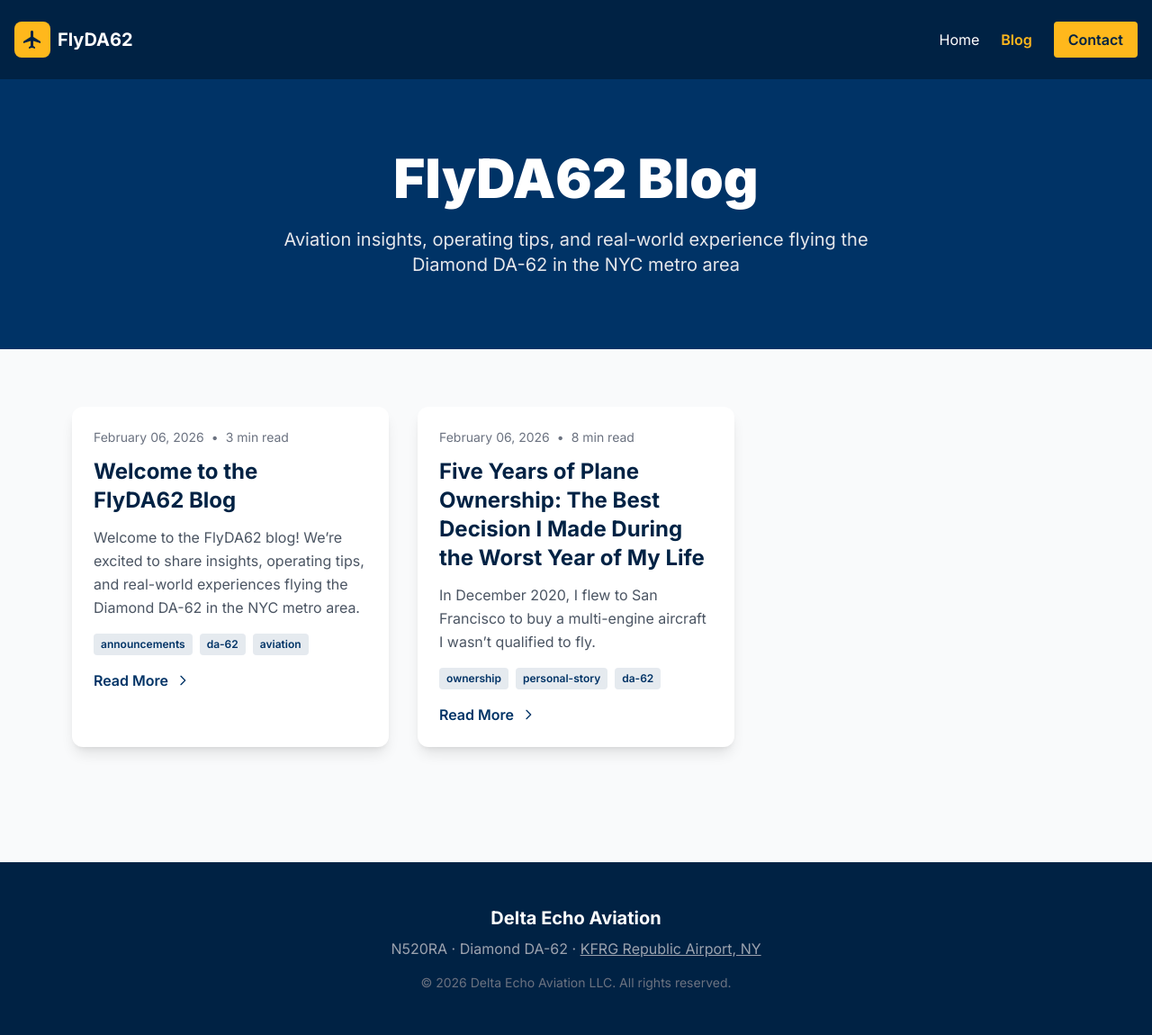
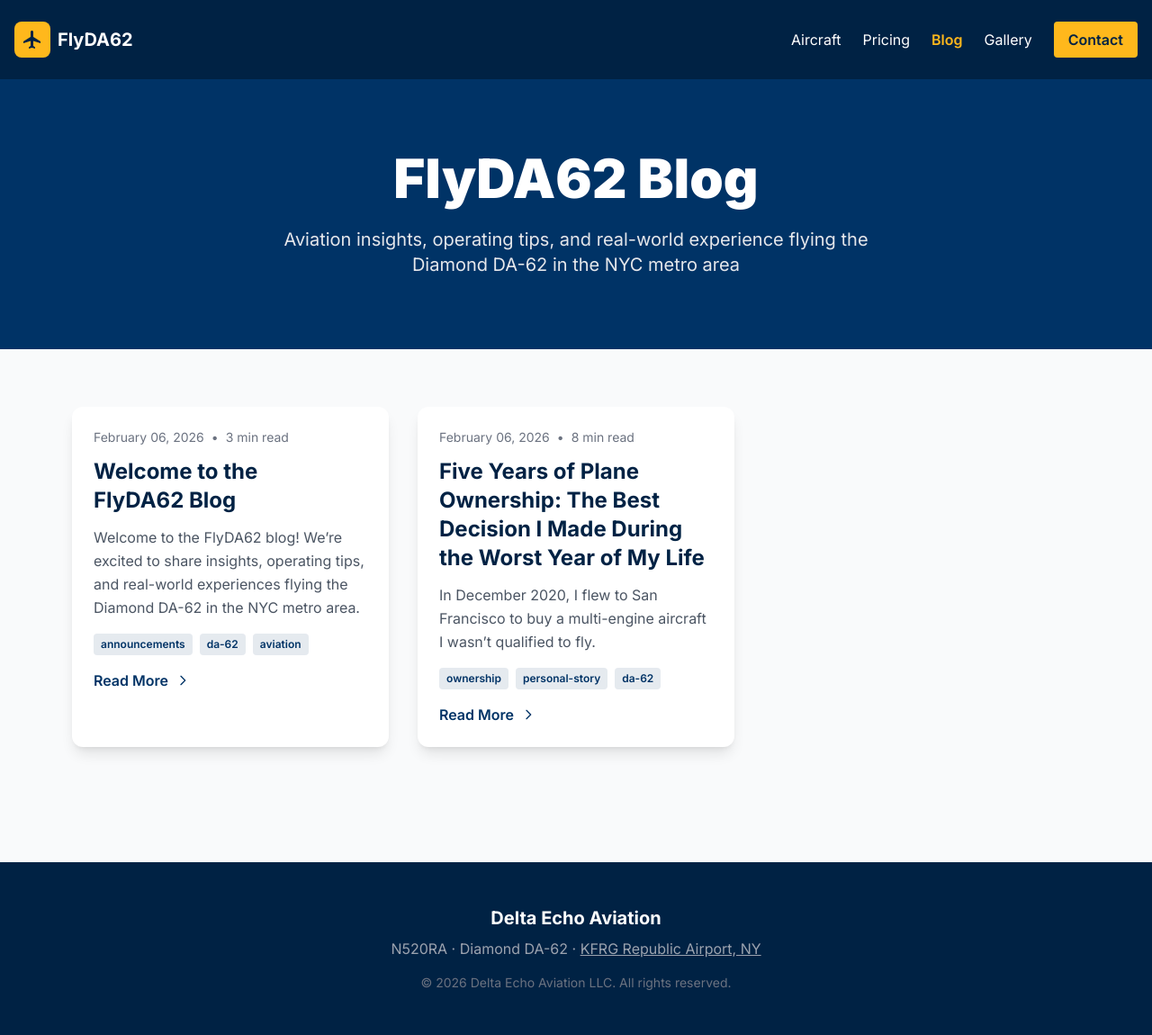
Before and after one commit to robottwo/flyda62, a Jekyll site: the page built from blog/index.html, in a window 1280 px wide. Shown: the whole page at 90% size. Built offline with Jekyll 4.4.1, drawn with Linux system fonts in a browser that asks for light colours; nearby versions of some CDN libraries.

Commit message:
Sync blog navigation with main site

```diff
--- a/_layouts/post.html
+++ b/_layouts/post.html
@@ -110,8 +110,10 @@
                 <span class="font-bold text-xl">FlyDA62</span>
             </a>
             <nav class="flex items-center space-x-6">
-                <a href="/" class="hover:text-gold transition-colors">Home</a>
-                <a href="/blog" class="hover:text-gold transition-colors">Blog</a>
+                <a href="/#aircraft" class="hover:text-gold transition-colors">Aircraft</a>
+                <a href="/#pricing" class="hover:text-gold transition-colors">Pricing</a>
+                <a href="/blog" class="text-gold font-semibold">Blog</a>
+                <a href="/#gallery" class="hover:text-gold transition-colors">Gallery</a>
                 <a href="/#contact" class="px-4 py-2 bg-gold text-aviation-dark font-semibold rounded hover:bg-gold-light transition-colors">
                     Contact
                 </a>
--- a/blog/index.html
+++ b/blog/index.html
@@ -57,8 +57,10 @@ title: Blog
                 <span class="font-bold text-xl">FlyDA62</span>
             </a>
             <nav class="flex items-center space-x-6">
-                <a href="/" class="hover:text-gold transition-colors">Home</a>
+                <a href="/#aircraft" class="hover:text-gold transition-colors">Aircraft</a>
+                <a href="/#pricing" class="hover:text-gold transition-colors">Pricing</a>
                 <a href="/blog" class="text-gold font-semibold">Blog</a>
+                <a href="/#gallery" class="hover:text-gold transition-colors">Gallery</a>
                 <a href="/#contact" class="px-4 py-2 bg-gold text-aviation-dark font-semibold rounded hover:bg-gold-light transition-colors">
                     Contact
                 </a>
```
